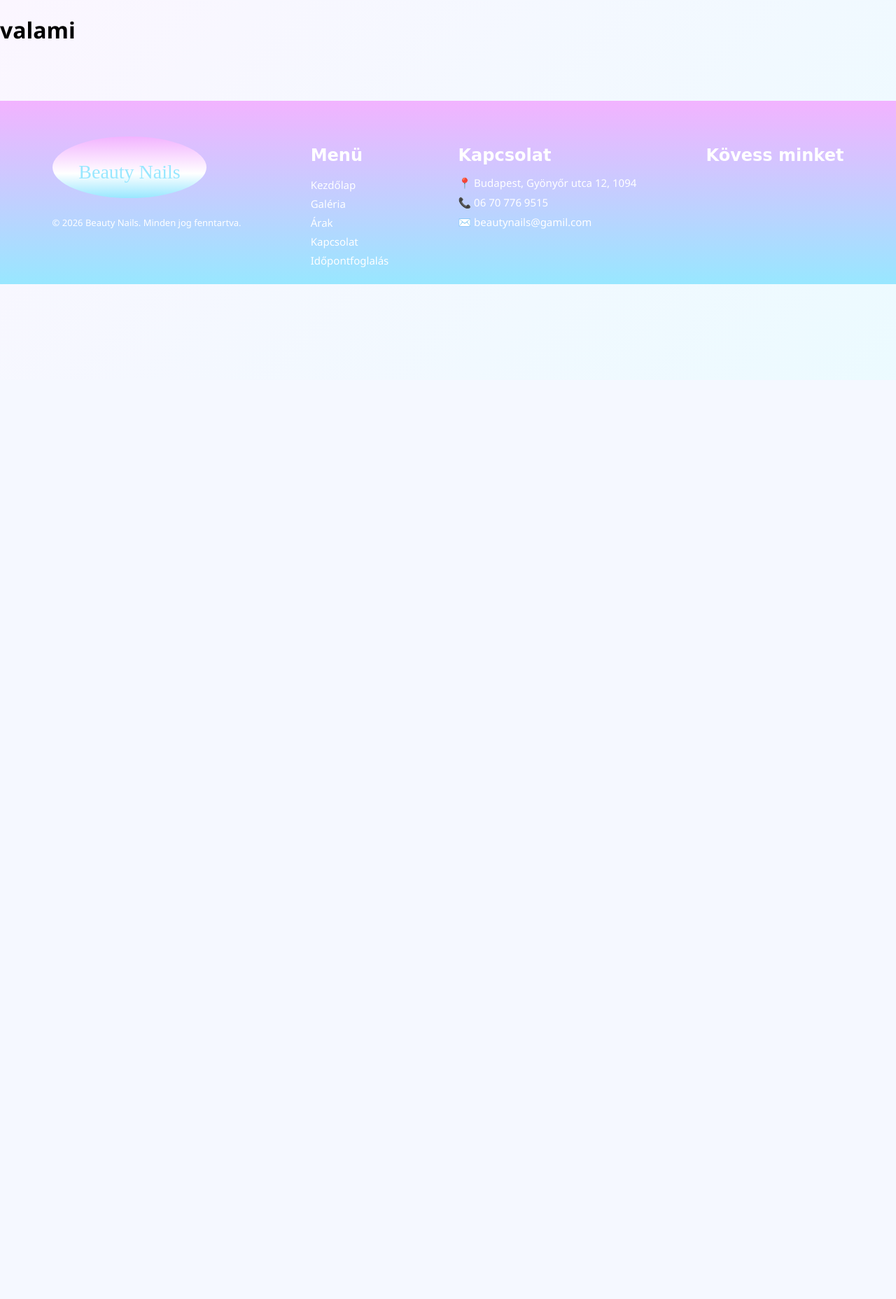
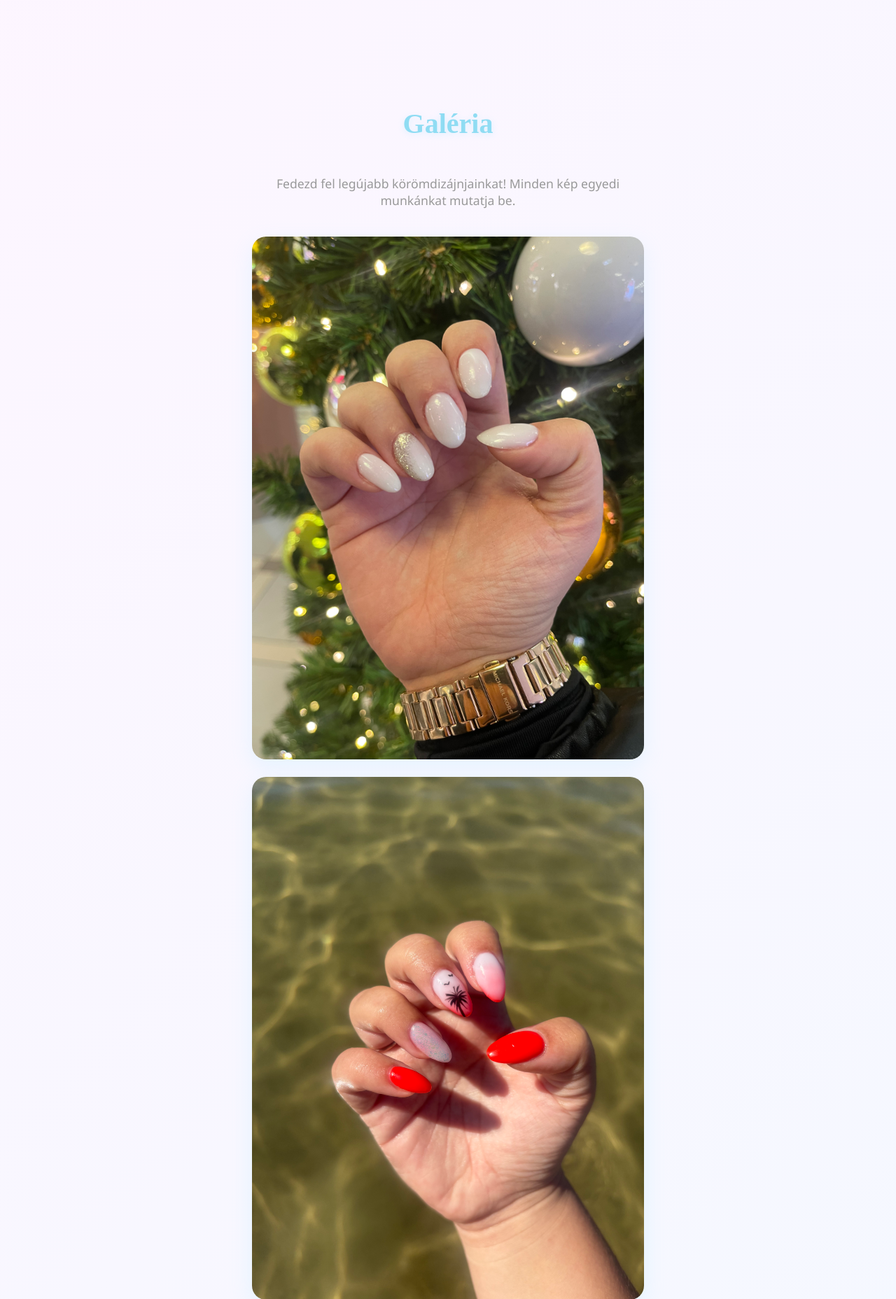
Before and after one commit to fehergergo28/Weboldal-2025-12-27, a PHP site: the page made by galéria.html in a window 1280 px wide. Shown: the part 257-2113 px from the top of the page at 70% size. Before the commit the page ends 663 px from the top, so only its background shows below. Run offline with PHP 8.4, Linux system fonts and the light colour scheme.

Commit message:
galéria+ css

```diff
--- a/bejelent.html
+++ b/bejelent.html
@@ -6,6 +6,7 @@
     <title>Document</title>
     <link rel="stylesheet" href="stayle.css">
     <link rel="stylesheet" href="footer.css">
+    <link rel="stylesheet" href="https://cdnjs.cloudflare.com/ajax/libs/font-awesome/5.15.4/css/all.min.css">
 </head>
 <body>
     <header>
--- a/galéria.html
+++ b/galéria.html
@@ -6,6 +6,7 @@
     <title>Document</title>
     <link rel="stylesheet" href="stayle.css">
     <link rel="stylesheet" href="footer.css">
+    <link rel="stylesheet" href="https://cdnjs.cloudflare.com/ajax/libs/font-awesome/5.15.4/css/all.min.css">
 </head>
 <body>
     <header>
@@ -41,7 +42,39 @@
             <li><a href="regi.html" class="active">Regisztráció</a></li>
         </ul>
 </nav>
-<h1>valami</h1>
+<main>
+        <section class="gallery-section">
+            <h1 class="section-title">Galéria</h1>
+            <p class="gallery-subtitle">Fedezd fel legújabb körömdizájnjainkat! Minden kép egyedi munkánkat mutatja be.</p>
+            <div class="gallery-grid">
+
+                <div class="gallery-item">
+                    <img src="img/köröm1.jpeg" alt="köröm1">
+                </div>
+                <div class="gallery-item">
+                    <img src="img/köröm2.jpeg" alt="köröm2">
+                </div>
+                <div class="gallery-item">
+                    <img src="img/körön3.jpeg" alt="köröm3">
+                </div>
+                <div class="gallery-item">
+                    <img src="img/köröm4.jpeg" alt="köröm4">
+                </div>
+                <div class="gallery-item">
+                    <img src="img/köröm5.jpeg" alt="köröm5">
+                </div>
+                <div class="gallery-item">
+                    <img src="img/köröm6.jpeg" alt="köröm6">
+                </div>
+                <div class="gallery-item">
+                    <img src="img/köröm7.jpeg" alt="köröm7">
+                </div>
+                <div class="gallery-item">
+                    <img src="img/köröm8.jpeg" alt="köröm8">
+                </div>
+            </div>
+        </section>
+    </main>
 
  <footer>
         <div class="footer-container">
--- a/időpont.html
+++ b/időpont.html
@@ -6,6 +6,7 @@
     <title>Document</title>
     <link rel="stylesheet" href="stayle.css">
     <link rel="stylesheet" href="footer.css">
+    <link rel="stylesheet" href="https://cdnjs.cloudflare.com/ajax/libs/font-awesome/5.15.4/css/all.min.css">
 </head>
 <body>
     <header>
--- a/index.html
+++ b/index.html
@@ -6,6 +6,7 @@
     <title>Beauty Nails</title>
     <link rel="stylesheet" href="stayle.css">
     <link rel="stylesheet" href="footer.css">
+    <link rel="stylesheet" href="https://cdnjs.cloudflare.com/ajax/libs/font-awesome/5.15.4/css/all.min.css">
 </head>
 <body>
 <header>
--- a/regi.html
+++ b/regi.html
@@ -6,6 +6,7 @@
     <title>Document</title>
     <link rel="stylesheet" href="stayle.css">
     <link rel="stylesheet" href="footer.css">
+    <link rel="stylesheet" href="https://cdnjs.cloudflare.com/ajax/libs/font-awesome/5.15.4/css/all.min.css">
 </head>
 <body>
     <header>
--- a/stayle.css
+++ b/stayle.css
@@ -486,3 +486,53 @@ body {
                 grid-template-columns: 1fr 1fr;
             }
         }
+
+.gallery-section {
+    max-width: 1200px;
+    margin: 40px auto;
+    padding: 20px;
+    text-align: center;
+}
+
+.gallery-subtitle {
+    color: rgb(153, 153, 153);
+    margin-bottom: 40px;
+    font-size: 1.1rem;
+}
+
+.gallery-grid {
+    display: grid;
+    grid-template-columns: repeat(auto-fit, minmax(300px, 1fr));
+    gap: 25px;
+}
+
+.gallery-item {
+    position: relative;
+    overflow: hidden;
+    border-radius: 20px;
+    box-shadow: 0 10px 30px rgba(152, 231, 255, 0.2);
+    transition: transform 0.3s ease;
+}
+
+.gallery-item:hover {
+    transform: translateY(-5px);
+}
+
+.gallery-item img {
+    width: 100%;
+    height: auto;
+    display: block;
+    transition: transform 0.3s ease;
+}
+
+.gallery-item:hover img {
+    transform: scale(1.05);
+}
+
+
+@media (max-width: 768px) {
+    .gallery-grid {
+        grid-template-columns: repeat(auto-fit, minmax(250px, 1fr));
+        gap: 15px;
+    }
+}
--- a/árak.html
+++ b/árak.html
@@ -6,6 +6,7 @@
     <title>Document</title>
     <link rel="stylesheet" href="stayle.css">
     <link rel="stylesheet" href="footer.css">
+    <link rel="stylesheet" href="https://cdnjs.cloudflare.com/ajax/libs/font-awesome/5.15.4/css/all.min.css">
 </head>
 <body>
     <header>
```
Also changed, not shown: img/köröm1.jpeg (added), img/köröm2.jpeg (added), img/köröm4.jpeg (added), img/köröm5.jpeg (added), 4 other files.
